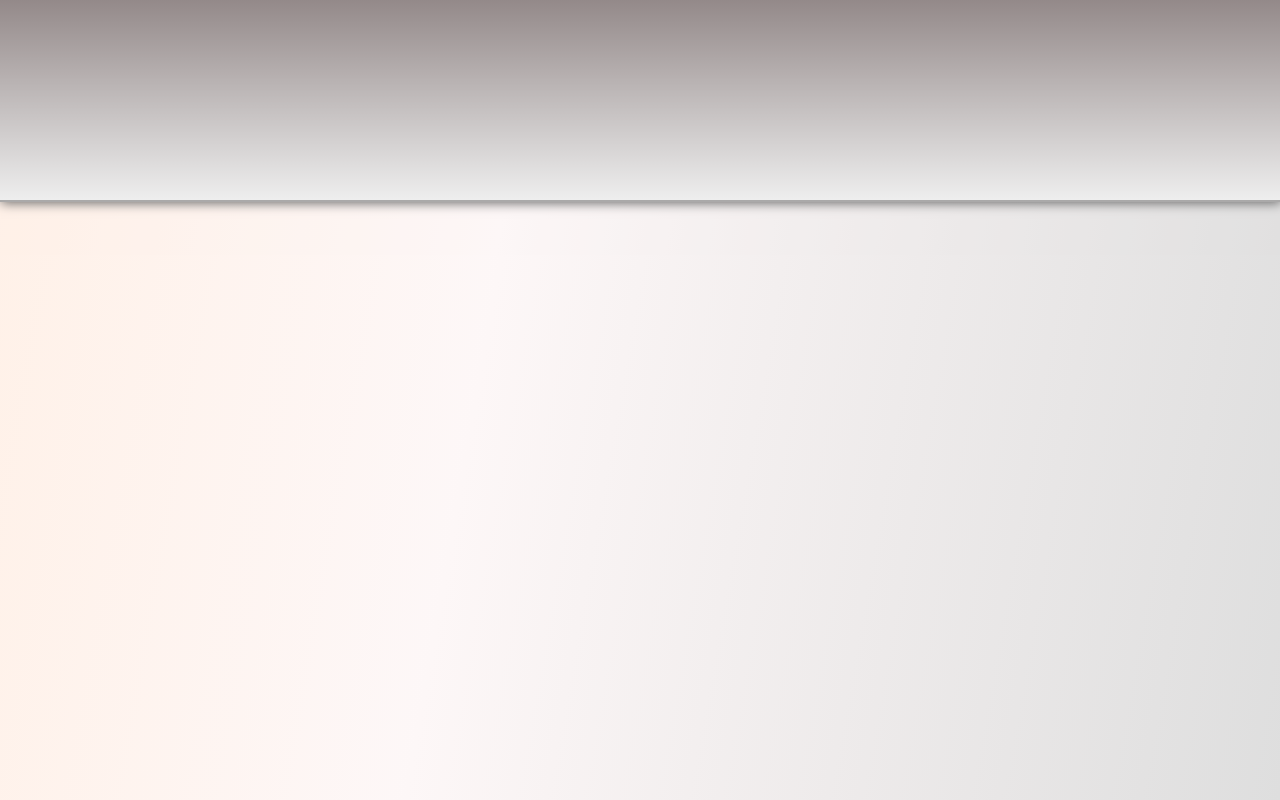
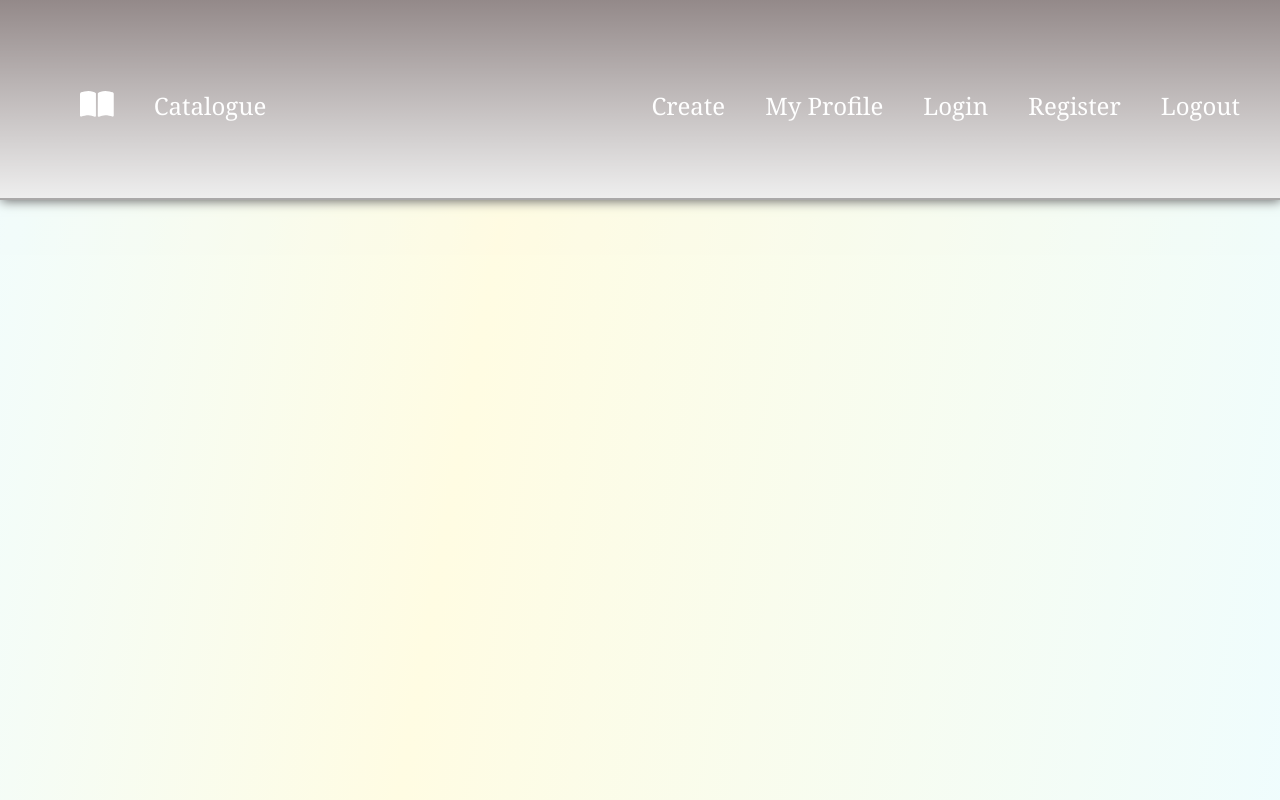
Before and after one commit to PanayotovaT/SoftUni_JS_React_La_Libreria, a React (Create React App) app: page / in a window 1280 px wide. Built offline with nearby package versions, Linux system fonts and the light colour scheme.

Commit message:
Added Library fontawesome icon.

```diff
--- a/package.json
+++ b/package.json
@@ -3,6 +3,9 @@
   "version": "0.1.0",
   "private": true,
   "dependencies": {
+    "@fortawesome/fontawesome-svg-core": "^6.1.2",
+    "@fortawesome/free-solid-svg-icons": "^6.1.2",
+    "@fortawesome/react-fontawesome": "^0.2.0",
     "@testing-library/jest-dom": "^5.16.5",
     "@testing-library/react": "^13.3.0",
     "@testing-library/user-event": "^13.5.0",
--- a/public/index.html
+++ b/public/index.html
@@ -9,7 +9,7 @@
       name="description"
       content="Web site created using create-react-app"
     />
-
+    <script src="https://kit.fontawesome.com/6adcb86996.js" crossorigin="anonymous"></script>
     <title>React App</title>
   </head>
   <body>
--- a/src/App.css
+++ b/src/App.css
@@ -1,5 +1,5 @@
 .App {
   text-align: center;
   min-height: 100vh;
-  background: linear-gradient(280deg, rgba(200,200,200,1) 0%, rgba(252,242,242,1) 62%, rgba(255,231,215,1) 100%);
+  background: linear-gradient(280deg, rgb(229, 251, 252) 0%, rgb(255, 250, 208) 62%, rgb(232, 251, 252) 100%);
 }
--- a/src/components/Header/Header.css
+++ b/src/components/Header/Header.css
@@ -4,4 +4,56 @@
     background: linear-gradient(0deg, rgba(228,228,228,1) 0%, rgba(77,60,60,1) 100%);
     border-bottom: 2px solid #737171;
     box-shadow: 1px 1px 11px 0px black;
+    color: white;
+    font-family: Georgia, 'Times New Roman', Times, serif;
+    font-size: 24px;
+    text-align: center;
+    display: flex;
+    justify-content: center;
+    align-items: center;
 }
+.libreria-header-nav {
+    width: 100%;
+    padding: 10px 20px;
+}
+.libreria-header-list {
+    display: flex;
+    flex-wrap: wrap;
+    justify-content: space-between;
+    align-items: baseline;
+}
+.libreria-header-list-item {
+    list-style-type: none;
+    display: inline-block;
+    padding: 10px 20px;
+}
+
+.libreria-header-list-link {
+    text-decoration: none;
+    color: white;
+    border: none;
+}
+
+.libreria-header-list-link:hover {
+    border: none;
+    cursor: pointer;
+}
+
+.active-link {
+    text-transform: uppercase;
+    font-weight: bold;
+}
+
+.header-icon {
+    font-size: 30px;
+    font-weight: bold;
+}
+
+.header-icon:hover {
+    cursor: pointer;
+    font-size: 40px;
+}
+
+.libreria-header-list-left {
+    height: 40px;
+}
--- a/src/components/Header/Header.js
+++ b/src/components/Header/Header.js
@@ -1,10 +1,30 @@
+import { FontAwesomeIcon } from '@fortawesome/react-fontawesome';
+import { faBookOpen } from '@fortawesome/free-solid-svg-icons';
+import { NavLink } from 'react-router-dom';
+
 import './Header.css';
+const Header = () => {
+    const activeClass = ({ isActive }) => {
+       return isActive ? 'active-link libreria-header-list-link' : 'libreria-header-list-link';
+    }
+    return (
+        <header className="libreria-header">
+            <nav className="libreria-header-nav">
+                <ul className="libreria-header-list">
+                    <div className="libreria-header-list-left">
+                        <li className="libreria-header-list-item"><FontAwesomeIcon icon={faBookOpen} className="header-icon" ><NavLink className={activeClass} to="/"/ ></FontAwesomeIcon></li>
+                        <li className="libreria-header-list-item"><NavLink className={activeClass} to="/catalogue">Catalogue</NavLink></li>
+                    </div>
+                    <div className="libreria-header-list-left">
+                        <li className="libreria-header-list-item"><NavLink className={activeClass} to="/create">Create</NavLink></li>
+                        <li className="libreria-header-list-item"><NavLink className={activeClass} to="/my-profile">My Profile</NavLink></li>
+                        <li className="libreria-header-list-item"><NavLink className={activeClass} to="/login">Login</NavLink></li>
+                        <li className="libreria-header-list-item"><NavLink className={activeClass} to="/register">Register</NavLink></li>
+                        <li className="libreria-header-list-item"><NavLink className="libreria-header-list-link" to="/logout">Logout</NavLink></li>
+                    </div>
 
-const Header = () => {
-
-    return(
-        <header className="libreria-header">
-
+                </ul>
+            </nav>
         </header>
     )
 }
--- a/src/index.css
+++ b/src/index.css
@@ -3,9 +3,16 @@ body {
   font-family: -apple-system, BlinkMacSystemFont, 'Segoe UI', 'Roboto', 'Oxygen',
     'Ubuntu', 'Cantarell', 'Fira Sans', 'Droid Sans', 'Helvetica Neue',
     sans-serif;
-  /* -webkit-font-smoothing: antialiased;
-  -moz-osx-font-smoothing: grayscale; */
+  -webkit-font-smoothing: antialiased;
+  -moz-osx-font-smoothing: grayscale;
+  min-width: 950px;
 opacity: 0.6;
+}
+
+*,
+::after,
+::before {
+  box-sizing: border-box;
 }
 
 code {
```
Also changed, not shown: 1 other file (tests, documents, lock files or other folders).
